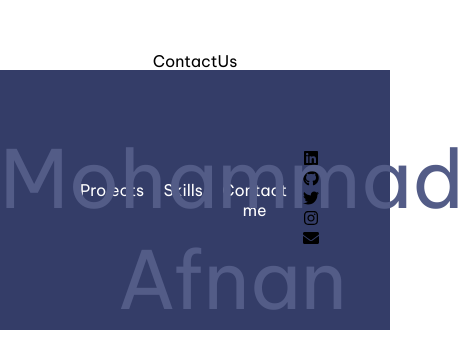
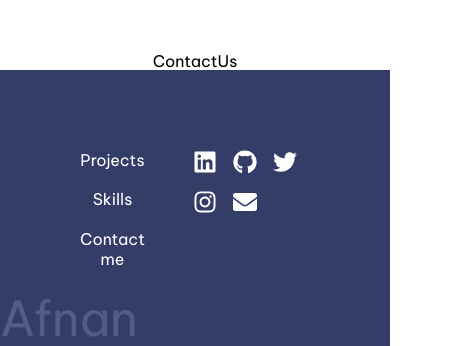
Before and after one commit to m-Afnan2018/Portfolio, a React (Create React App) app: page / in a window 390 px wide. Shown: the part 3681-4027 px from the top of the page, 464 px wide, since content can reach past the window. Built offline with nearby package versions, Linux system fonts and the light colour scheme; the HTML template or start-up script is replaced by a standard one.

Commit message:
Footer COmpleted

```diff
--- a/src/components/Footer/Footer.jsx
+++ b/src/components/Footer/Footer.jsx
@@ -7,7 +7,7 @@ const Footer = () => {
     return (
         <div className={style.Footer}>
             <div>
-                <div className={style.name}>Mohammad Afnan</div>
+                <div className={style.name}>Afnan</div>
                 <div className={style.link}>
                     <Link to="projects" smooth={true} duration={500}>
                         Projects
@@ -20,7 +20,7 @@ const Footer = () => {
                     </Link>
                 </div>
             </div>
-            <div>
+            <div className={style.icons}>
                 <FaLinkedin />
                 <FaGithub />
                 <FaTwitter />
--- a/src/components/Footer/Footer.module.css
+++ b/src/components/Footer/Footer.module.css
@@ -1,10 +1,8 @@
 .Footer {
-
     position: relative;
     margin-top: -1px;
     background-color: #343d68;
-    padding: 5rem;
-
+    padding: 6rem;
     display: flex;
     gap: 1rem;
     justify-content: space-between;
@@ -26,11 +24,53 @@
 }
 
 .link>a {
+    cursor: pointer;
     color: white;
     text-decoration: none;
     transition: all 0.6s;
 }
 
-.link>a:hover{
+.link>a:hover {
     color: #e84949;
 }
+
+
+.icons {
+    display: flex;
+    gap: 1rem;
+}
+
+.icons>svg {
+    cursor: pointer;
+    color: white;
+    font-size: 35px;
+    transition: all 0.4s;
+}
+
+.icons>svg:hover {
+    color: #e84949;
+}
+
+@media (max-width: 768px) {
+    .Footer {
+        align-items: flex-start;
+        gap: 3rem;
+        padding: 5rem;
+    }
+
+    .name {
+        font-size: 3em;
+    }
+
+    .link{
+        flex-direction: column;
+    }
+
+    .icons{
+        flex-wrap: wrap;
+    }
+
+    .icons>svg{
+        font-size: 1.5rem;
+    }
+}
```
